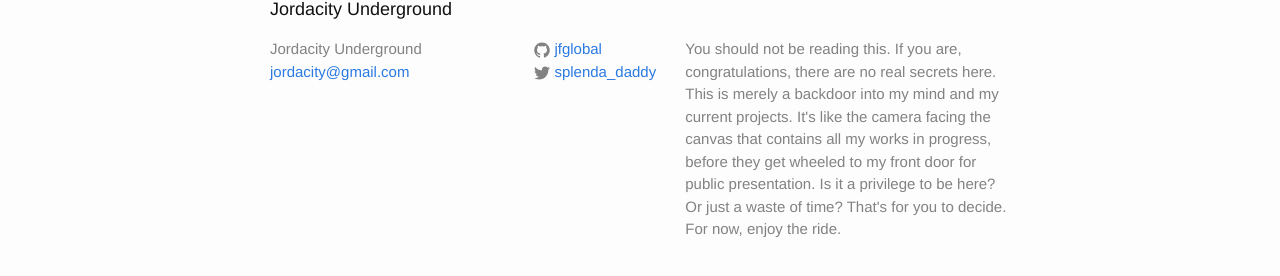
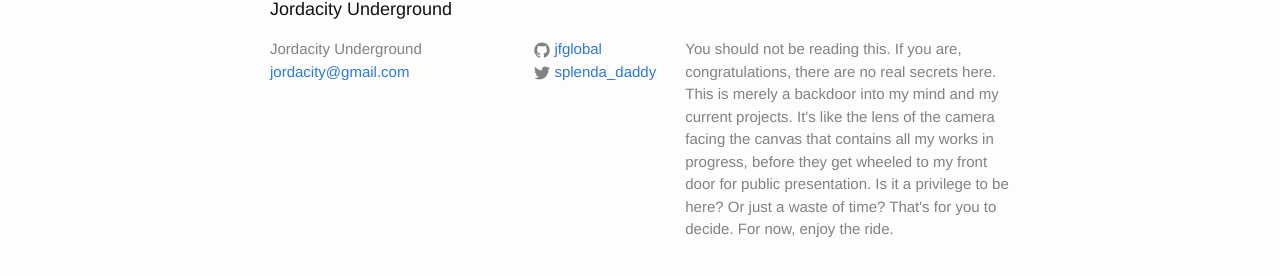
Before and after one commit to JFGlobal/jfglobal.github.io, a Jekyll site: the page built from index.html, in a window 1280 px wide. Shown: the part 421-697 px from the top of the page. Built offline with Jekyll 4.4.1, drawn with Linux system fonts in a browser that asks for light colours.

Commit message:
Update _config.yml

```diff
--- a/_config.yml
+++ b/_config.yml
@@ -3,7 +3,7 @@ title: Jordacity Underground
 email: jordacity@gmail.com
 description: > # this means to ignore newlines until "baseurl:"
   You should not be reading this. If you are, congratulations, there are no real secrets here.
-  This is merely a backdoor into my mind and my current projects. It's like the camera facing the canvas that contains all my
+  This is merely a backdoor into my mind and my current projects. It's like the lens of the camera facing the canvas that contains all my
   works in progress, before they get wheeled to my front door for public presentation. Is it a privilege to be here?
   Or just a waste of time? That's for you to decide. For now, enjoy the ride.
 baseurl: "" # the subpath of your site, e.g. /blog/
```
